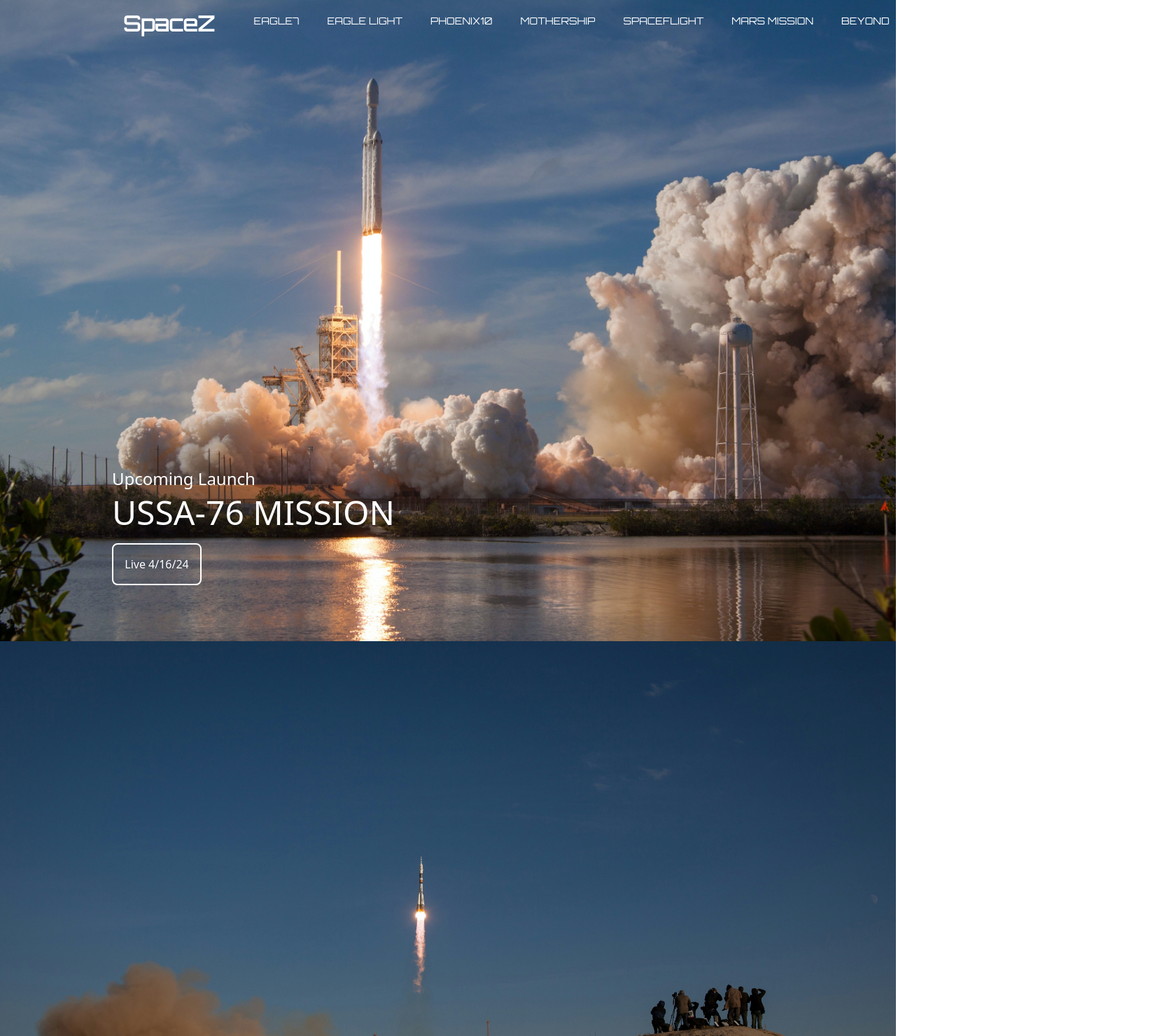
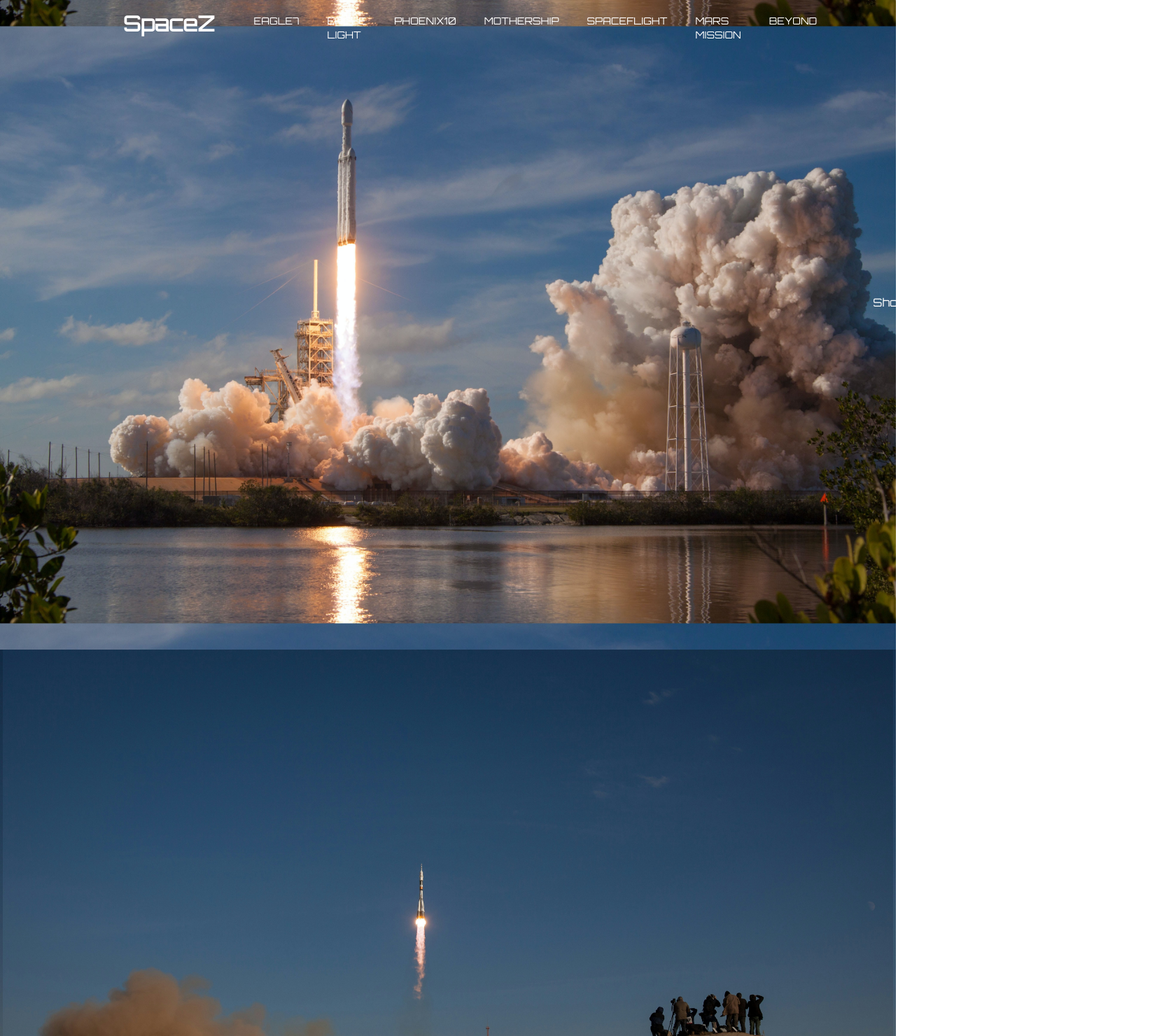
Before and after one commit to Davonne007-TX/spaceZ-Project, a React (Vite) app: page / in a window 1280 px wide. Shown: the top 1480 px of the page at 70% size, 1643 px wide, since content can reach past the window. Built offline with nearby package versions, Linux system fonts and the light colour scheme.

Commit message:
site is not responsive

```diff
--- a/package.json
+++ b/package.json
@@ -12,6 +12,7 @@
   "dependencies": {
     "react": "^18.2.0",
     "react-dom": "^18.2.0",
+    "react-icons": "^5.0.1",
     "react-router-dom": "^6.20.1"
   },
   "devDependencies": {
--- a/src/components/Header.jsx
+++ b/src/components/Header.jsx
@@ -1,4 +1,5 @@
 import { Link, useNavigate } from "react-router-dom";
+import MobileNav from "./MobileNav";
 
 export default function Header() {
   const navigate = useNavigate();
@@ -24,13 +25,13 @@ export default function Header() {
     <>
       <header className="flex flex-row w-full">
         <h1
-          className="text-3xl text-white font-bold font-orbitron p-4 ml-40 cursor-pointer"
+          className="text-3xl text-white font-bold font-orbitron p-4 lg:ml-40 cursor-pointer"
           onClick={goHome}
         >
           SpaceZ
         </h1>
 
-        <nav className="flex mt-5 font-orbitron ml-10 gap-10 text-sm text-white list-none cursor-pointer">
+        <nav className="flex flex-col md:flex-row lg:flex-row mt-5 font-orbitron ml-10 gap-10 text-sm text-white list-none cursor-pointer">
           {navItems.map((item, index) => (
             <li key={index} className="hover:underline">
               <Link to={`/${item.toLowerCase()}`}>
@@ -39,6 +40,7 @@ export default function Header() {
             </li>
           ))}
         </nav>
+        <MobileNav navItems={navItems} capitalizeLetters={capitalizeLetters} />
       </header>
     </>
   );
--- a/src/components/Home.jsx
+++ b/src/components/Home.jsx
@@ -6,10 +6,9 @@ export default function Home() {
     <>
       <main className="🚀">
         <section
-          className="w-full"
+          className="w-full flex bg-cover bg-center md:bg-contain"
           style={{
             backgroundImage: "url('/images/launch.jpg')",
-            backgroundSize: "cover",
           }}
         >
           <Header />
@@ -20,10 +19,9 @@ export default function Home() {
           />
         </section>
         <section
-          className="w-full flex mt-0"
+          className="w-full flex mt-0 bg-cover bg-center md:bg-contain"
           style={{
             backgroundImage: "url('/images/rocket.jpg')",
-            backgroundSize: "cover",
           }}
         >
           <Missions
@@ -34,10 +32,9 @@ export default function Home() {
         </section>
 
         <section
-          className="w-full flex mt-0"
+          className="w-full flex mt-0 bg-cover bg-center md:bg-contain"
           style={{
             backgroundImage: "url('/images/eclipse.jpg')",
-            backgroundSize: "cover",
           }}
         >
           <Missions
@@ -48,10 +45,9 @@ export default function Home() {
         </section>
 
         <section
-          className="section-image"
+          className="w-full section-image bg-cover bg-center md:bg-contain"
           style={{
             backgroundImage: "url('/images/rocket2.jpg')",
-            backgroundSize: "cover",
           }}
         >
           <Missions
--- /dev/null
+++ b/src/components/MobileNav.jsx
@@ -0,0 +1,23 @@
+import { useState } from "react";
+import { FaBars, FaTimes } from "react-icons/fa";
+import { Link } from "react-router-dom";
+
+export default function MobileNav({ navItems, capitalizeLetters }) {
+  const [isNavOpen, setNavOpen] = useState(false);
+
+  function test() {
+    console.log("this is a test");
+  }
+
+  return (
+    <section className="flex items-center ml-20  mb-20 mt-4 font-orbitron text-white cursor-pointer ">
+      <Link to="/shop" className="mr-4  hover:underline">
+        Shop
+      </Link>
+
+      <div onClick={test}>
+        <FaBars />
+      </div>
+    </section>
+  );
+}
```
Also changed, not shown: 1 other file (tests, documents, lock files or other folders).
